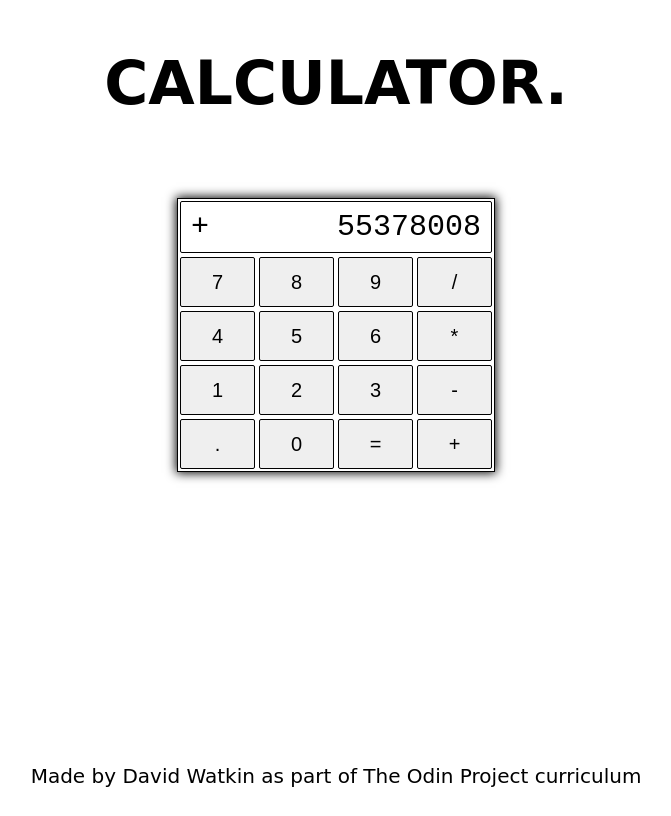
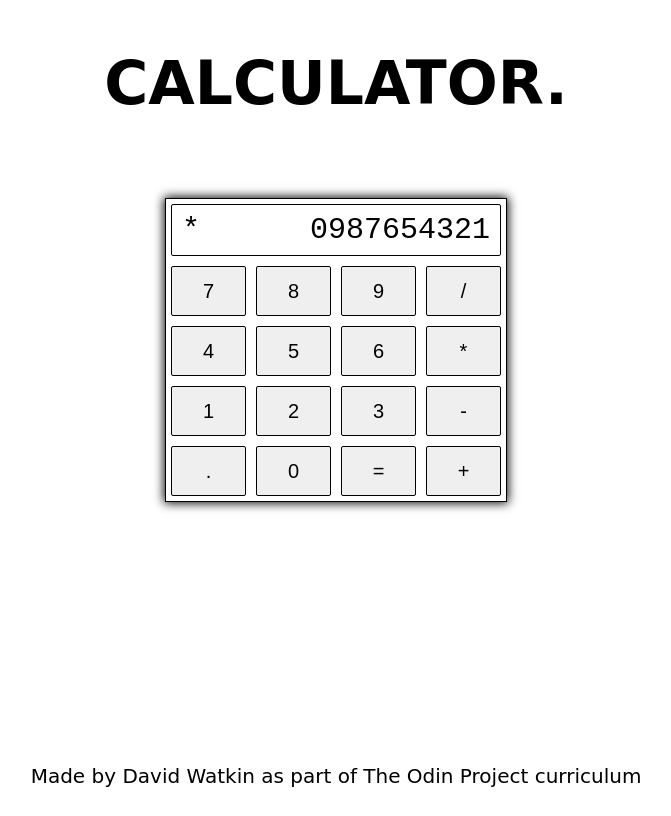
Before and after one commit to davecode2019/calculator, a plain HTML site: page index.html in a window 1280 px wide. Shown: the whole page, without its empty margins (304-975 px from the left). Drawn offline with Linux system fonts and the light colour scheme; a web font is replaced by a local one.

Commit message:
Started DOM coding

```diff
--- a/calculator.js
+++ b/calculator.js
@@ -34,3 +34,12 @@ function operate(operator, x, y) {
       return "Invalid operator.";
   }
 }
+
+const operatorDisplay = document.querySelector(".operator-display");
+const numberDisplay = document.querySelector(".number-display");
+
+let currentOperator = "*";
+let currentNumbers = "0987654321";
+
+operatorDisplay.innerHTML = currentOperator;
+numberDisplay.innerHTML = currentNumbers;
--- a/index.html
+++ b/index.html
@@ -26,28 +26,28 @@
         </div>
         <div class="buttons">
           <div class="button-row">
-            <button class="number">7</button>
-            <button class="number">8</button>
-            <button class="number">9</button>
-            <button class="operator">/</button>
+            <button class="number" id="7">7</button>
+            <button class="number" id="8">8</button>
+            <button class="number" id="9">9</button>
+            <button class="operator" id="/">/</button>
           </div>
           <div class="button-row">
-            <button class="number">4</button>
-            <button class="number">5</button>
-            <button class="number">6</button>
-            <button class="operator">*</button>
+            <button class="number" id="4">4</button>
+            <button class="number" id="5">5</button>
+            <button class="number" id="6">6</button>
+            <button class="operator" id="*">*</button>
           </div>
           <div class="button-row">
-            <button class="number">1</button>
-            <button class="number">2</button>
-            <button class="number">3</button>
-            <button class="operator">-</button>
+            <button class="number" id="1">1</button>
+            <button class="number" id="2">2</button>
+            <button class="number" id="3">3</button>
+            <button class="operator" id="-">-</button>
           </div>
           <div class="button-row">
-            <button class="decimal">.</button>
-            <button class="number">0</button>
-            <button class="operator">=</button>
-            <button class="operator">+</button>
+            <button class="decimal" id=".">.</button>
+            <button class="number" id="0">0</button>
+            <button class="operator" id="=">=</button>
+            <button class="operator" id="+">+</button>
           </div>
         </div>
       </div>
--- a/style.css
+++ b/style.css
@@ -40,6 +40,11 @@ footer {
 button {
   padding: 0;
   margin: 0;
+  transition: all 0.07s ease;
+}
+
+button:hover {
+  transform: scale(1.05);
 }
 
 /* CALCULATOR STYLES */
@@ -55,7 +60,7 @@ button {
   align-items: center;
   height: 50px;
   padding: 0 10px;
-  margin: 2px;
+  margin: 5px;
   font-size: 30px;
   border: 1px solid black;
   border-radius: 2px;
@@ -77,7 +82,7 @@ button {
 .decimal,
 .operator {
   padding: 0;
-  margin: 2px;
+  margin: 5px;
   width: 75px;
   height: 50px;
   font-size: 20px;
```
